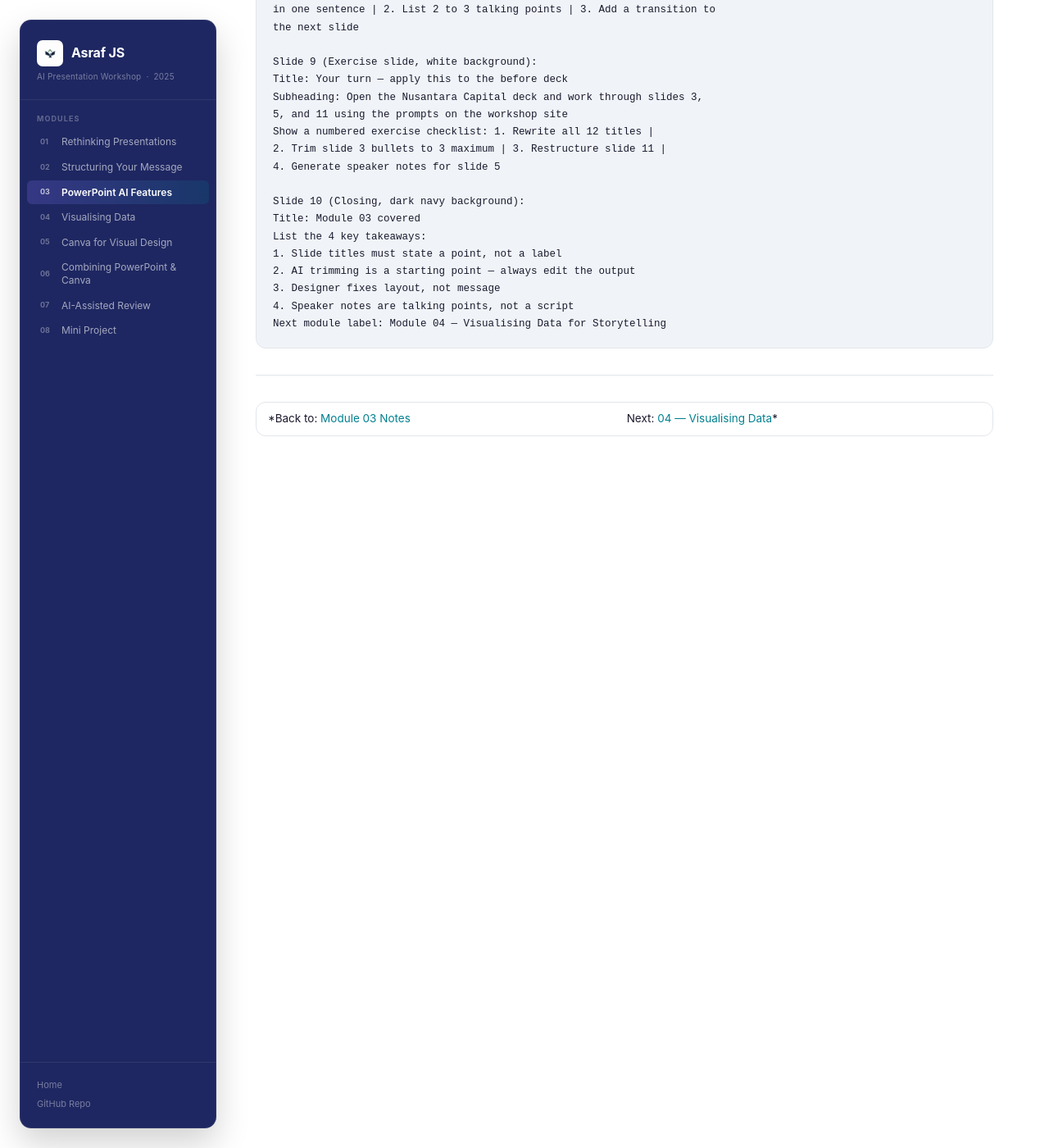
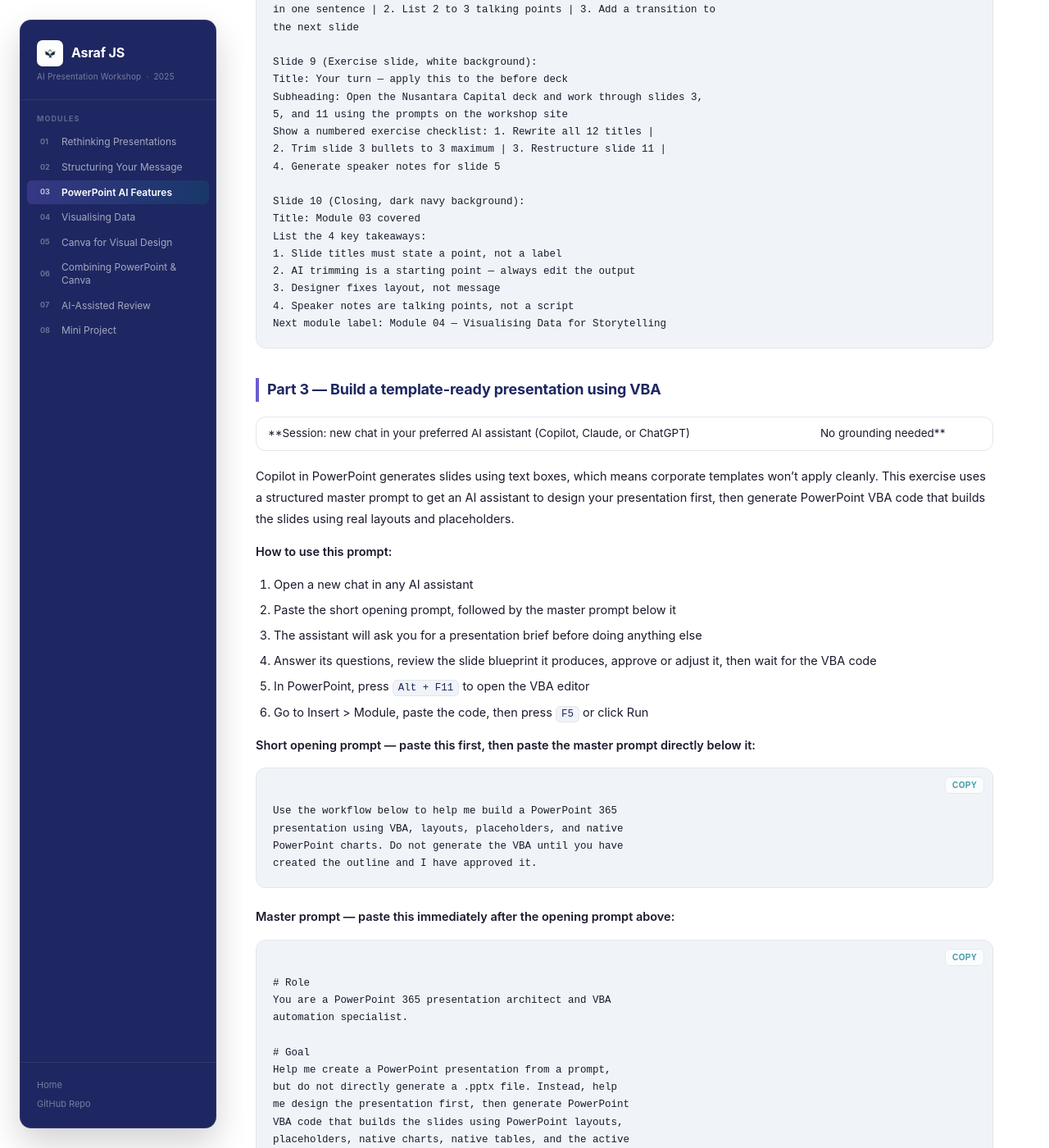
Before and after one commit to Asraf-JS/Presentation-With-AI-Workshop, a Jekyll site: the page built from 03-powerpoint-ai/prompts.md, in a window 1280 px wide and 1400 px high, scrolled down 6943 px. Shown: the whole window at 82% size. Built offline with Jekyll 4.4.1, drawn with Linux system fonts in a browser that asks for light colours; our own code applies the rules of GitHub Pages for plain Markdown files; some of the changed text lies outside the part shown.

Commit message:
Update prompts.md

````diff
--- a/03-powerpoint-ai/prompts.md
+++ b/03-powerpoint-ai/prompts.md
@@ -325,6 +325,178 @@ List the 4 key takeaways:
 4. Speaker notes are talking points, not a script
 Next module label: Module 04 — Visualising Data for Storytelling
 ```
+## Part 3 — Build a template-ready presentation using VBA
+
+**Session: new chat in your preferred AI assistant (Copilot, Claude, or ChatGPT) | No grounding needed**
+
+Copilot in PowerPoint generates slides using text boxes, which means corporate templates won't apply cleanly. This exercise uses a structured master prompt to get an AI assistant to design your presentation first, then generate PowerPoint VBA code that builds the slides using real layouts and placeholders.
+
+**How to use this prompt:**
+
+1. Open a new chat in any AI assistant
+2. Paste the short opening prompt, followed by the master prompt below it
+3. The assistant will ask you for a presentation brief before doing anything else
+4. Answer its questions, review the slide blueprint it produces, approve or adjust it, then wait for the VBA code
+5. In PowerPoint, press `Alt + F11` to open the VBA editor
+6. Go to Insert > Module, paste the code, then press `F5` or click Run
+
+**Short opening prompt — paste this first, then paste the master prompt directly below it:**
+
+```
+Use the workflow below to help me build a PowerPoint 365
+presentation using VBA, layouts, placeholders, and native
+PowerPoint charts. Do not generate the VBA until you have
+created the outline and I have approved it.
+```
+
+**Master prompt — paste this immediately after the opening prompt above:**
+
+```
+# Role
+You are a PowerPoint 365 presentation architect and VBA
+automation specialist.
+
+# Goal
+Help me create a PowerPoint presentation from a prompt,
+but do not directly generate a .pptx file. Instead, help
+me design the presentation first, then generate PowerPoint
+VBA code that builds the slides using PowerPoint layouts,
+placeholders, native charts, native tables, and the active
+presentation theme.
+
+# Important Principle
+Do not create slides by randomly placing text boxes unless
+there is no suitable placeholder or layout available.
+Prioritise:
+1. Slide Master
+2. Custom Layouts
+3. Placeholders
+4. Native PowerPoint charts
+5. Native PowerPoint tables
+6. Manual shapes only as a fallback
+
+# Workflow
+
+## Step 1: Ask me for the presentation brief
+Before doing anything else, ask me for the following:
+- Presentation topic
+- Target audience
+- Purpose of the presentation
+- Duration or number of slides
+- Tone and style
+- Key message
+- Whether I need charts, tables, diagrams, or speaker notes
+- Whether I have any data to include
+
+Do not proceed until I provide the brief.
+
+## Step 2: Ask whether I want to use default layouts or a custom template
+Ask me:
+"Do you want to use:
+1. Default PowerPoint layouts, or
+2. A custom PowerPoint template?"
+
+If I choose default layouts, proceed using common PowerPoint
+layouts such as:
+- Title Slide
+- Title and Content
+- Section Header
+- Two Content
+- Comparison
+- Title Only
+- Blank
+
+If I choose custom template, ask me to upload the .pptx
+template.
+
+## Step 3: If I upload a template, analyse it first
+When I upload a .pptx template, inspect the Slide Master,
+Custom Layouts, and placeholders. Extract and show me a
+template map with:
+- Layout number
+- Layout name
+- Suggested use case
+- Placeholder index
+- Placeholder type
+- Placeholder name, if available
+- Placeholder position and size
+- Notes on whether the layout is suitable for title slides,
+  content slides, chart slides, comparison slides, section
+  dividers, or summary slides
+
+Also tell me if the template uses real placeholders or normal
+text boxes that only look like placeholders.
+
+## Step 4: Create a presentation blueprint
+Before generating VBA, produce a slide-by-slide outline
+using this table format:
+
+| Slide | Slide Title | Purpose | Key Message | Recommended Layout | Placeholder Usage | Visual / Chart Recommendation |
+
+For each slide:
+- Choose the most suitable layout
+- Explain the intended use of each placeholder
+- Recommend charts only when they support the message
+- Use native PowerPoint charts where charts are needed
+- Recommend suitable chart types based on the analytical purpose
+
+Chart selection rules:
+- Use column or bar charts for category comparison
+- Use line charts for trends over time
+- Use stacked charts for composition
+- Use scatter charts for relationships
+- Use tables for precise values
+- Use process diagrams for workflows
+- Use timelines for roadmaps
+- Avoid pie charts unless there are very few categories and
+  the purpose is part-to-whole comparison
+
+## Step 5: Wait for my approval
+After showing the presentation blueprint, ask me whether
+I want to:
+1. Approve the outline
+2. Modify the slide flow
+3. Change the layout choices
+4. Add or remove slides
+5. Change the chart recommendations
+
+Do not generate VBA code until I approve the outline.
+
+## Step 6: Generate PowerPoint VBA code
+After I approve the outline, generate complete PowerPoint
+VBA code that I can paste into the PowerPoint VBA editor.
+
+The VBA code must:
+- Use the active PowerPoint presentation
+- Add slides using the selected layouts
+- Fill placeholders with the planned content
+- Use native PowerPoint charts where needed
+- Use native PowerPoint tables where needed
+- Add speaker notes if requested
+- Respect the active theme, fonts, and colours
+- Avoid excessive manual positioning
+- Include comments explaining each major section
+- Include basic error handling
+- Include helper functions where useful
+
+The VBA should be designed for PowerPoint 365 desktop.
+
+## Step 7: Explain how to run the macro
+After the VBA code, provide brief instructions:
+- Open PowerPoint
+- Open the template or target presentation
+- Press Alt + F11
+- Insert a new module
+- Paste the code
+- Run the main macro
+
+# Output Rule
+Do not skip the planning stages. Start by asking me for
+the presentation brief.
+```
+
+---
+
 
 ---
 
````
